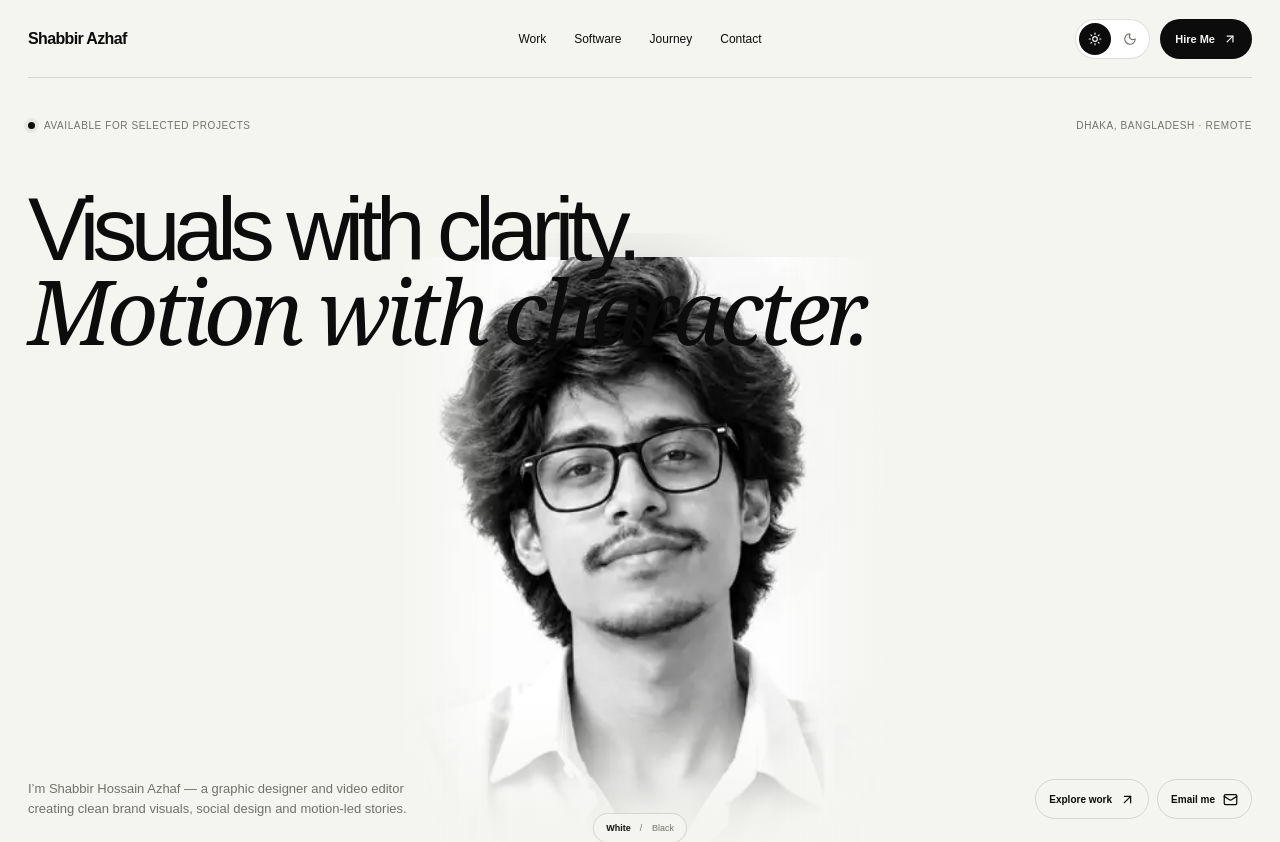
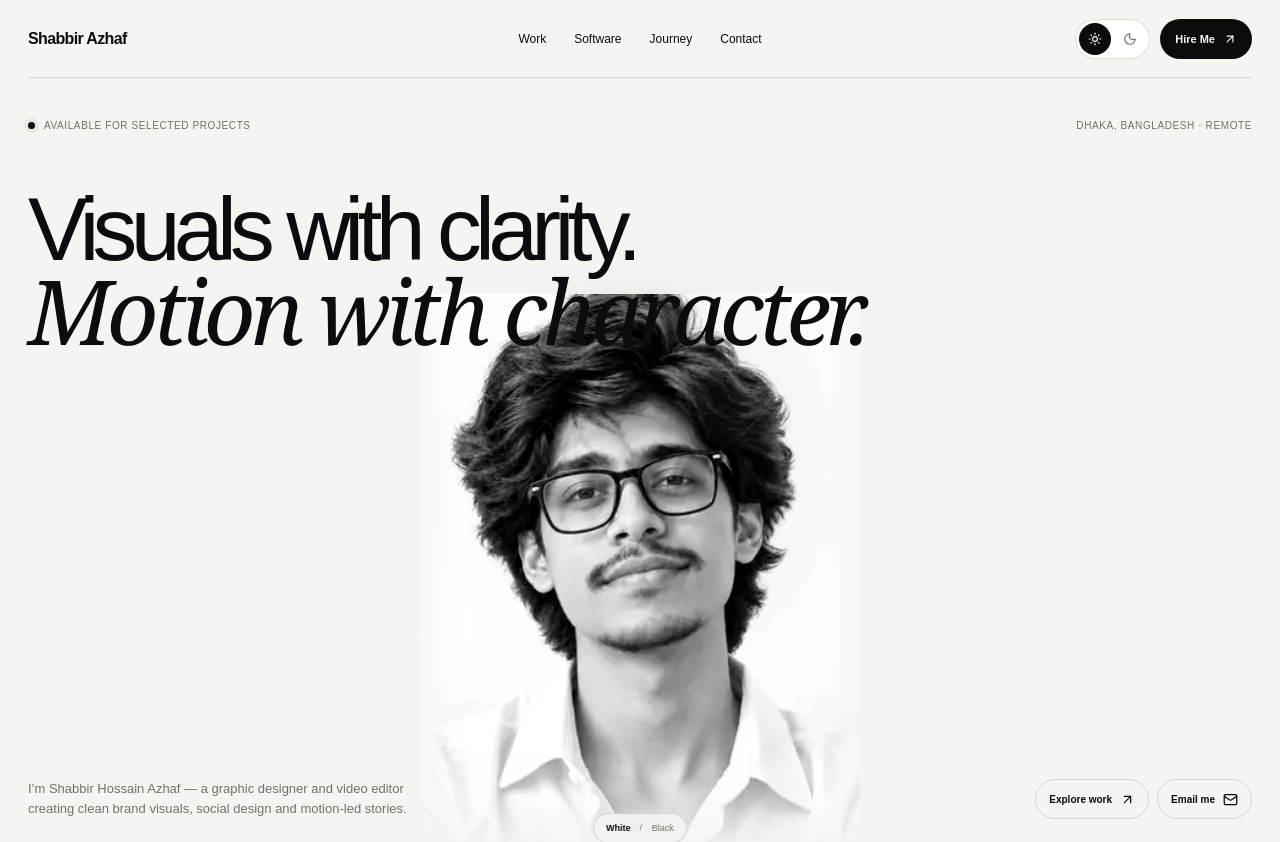
Before and after one commit to shabbirhossaingd-prog/portfolio-web, a Next.js app: page / in a window 1280 px wide. Shown: the top 842 px of the page. Built offline with nearby package versions, Linux system fonts and the light colour scheme; no server answers; the database is empty.

Commit message:
Sharpen hero portrait presentation

```diff
--- a/app/globals.css
+++ b/app/globals.css
@@ -224,9 +224,9 @@ button, input, select, textarea { font: inherit; }
 }
 
 .hero-portrait-stage {
-  width: min(500px, 38vw);
+  width: min(440px, 36vw);
   isolation: isolate;
-  height: 610px;
+  height: 600px;
   position: absolute;
   z-index: 2;
   left: 50%;
@@ -247,18 +247,19 @@ button, input, select, textarea { font: inherit; }
 
 .hero-portrait-main {
   z-index: 2;
-  filter: grayscale(1) contrast(1.02);
-  -webkit-mask-image: linear-gradient(to bottom, #000 0%, #000 74%, rgba(0,0,0,.88) 85%, transparent 100%);
-  mask-image: linear-gradient(to bottom, #000 0%, #000 74%, rgba(0,0,0,.88) 85%, transparent 100%);
+  filter: grayscale(1) contrast(1.05);
+  image-rendering: auto;
+  -webkit-mask-image: linear-gradient(to bottom, #000 0%, #000 82%, rgba(0,0,0,.96) 90%, transparent 100%);
+  mask-image: linear-gradient(to bottom, #000 0%, #000 82%, rgba(0,0,0,.96) 90%, transparent 100%);
 }
 
 .hero-portrait-blur {
   z-index: 1;
-  opacity: .34;
-  filter: grayscale(1) blur(34px);
-  transform: scale(1.08);
-  -webkit-mask-image: radial-gradient(ellipse at center, #000 32%, rgba(0,0,0,.55) 58%, transparent 78%);
-  mask-image: radial-gradient(ellipse at center, #000 32%, rgba(0,0,0,.55) 58%, transparent 78%);
+  opacity: .10;
+  filter: grayscale(1) blur(18px);
+  transform: scale(1.035);
+  -webkit-mask-image: radial-gradient(ellipse at center, #000 42%, rgba(0,0,0,.38) 68%, transparent 86%);
+  mask-image: radial-gradient(ellipse at center, #000 42%, rgba(0,0,0,.38) 68%, transparent 86%);
 }
 
 .portrait-edge-fade {
@@ -266,8 +267,8 @@ button, input, select, textarea { font: inherit; }
   inset: -2px;
   z-index: 3;
   background:
-    linear-gradient(90deg, var(--bg) 0%, color-mix(in srgb, var(--bg) 82%, transparent) 7%, transparent 22%, transparent 78%, color-mix(in srgb, var(--bg) 82%, transparent) 93%, var(--bg) 100%),
-    linear-gradient(0deg, var(--bg) 0%, color-mix(in srgb, var(--bg) 72%, transparent) 10%, transparent 28%);
+    linear-gradient(90deg, color-mix(in srgb, var(--bg) 72%, transparent) 0%, transparent 10%, transparent 90%, color-mix(in srgb, var(--bg) 72%, transparent) 100%),
+    linear-gradient(0deg, var(--bg) 0%, color-mix(in srgb, var(--bg) 42%, transparent) 7%, transparent 20%);
   pointer-events: none;
 }
 
@@ -1210,11 +1211,11 @@ button, input, select, textarea { font: inherit; }
 }
 
 .theme-dark .hero-portrait-main {
-  filter: grayscale(1) contrast(1.08) brightness(.92);
+  filter: grayscale(1) contrast(1.08) brightness(.98);
 }
 
 .theme-light .hero-portrait-main {
-  filter: grayscale(1) contrast(1.02) brightness(1.02);
+  filter: grayscale(1) contrast(1.04) brightness(1.01);
 }
 
 @media (hover: hover) and (pointer: fine) {
```
